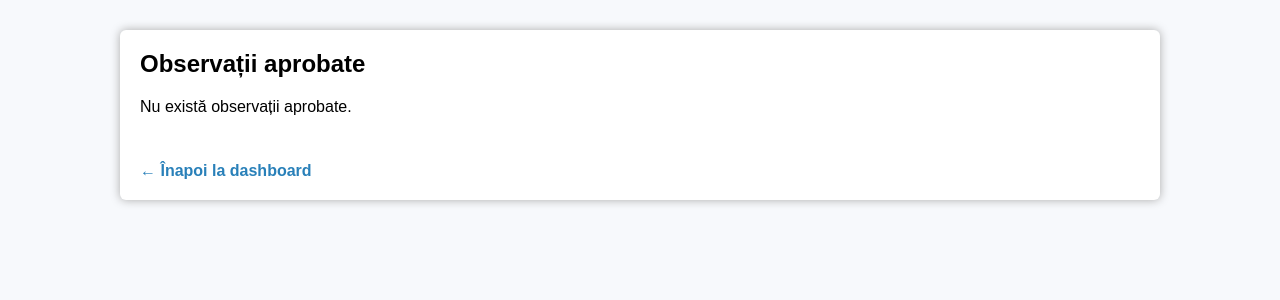
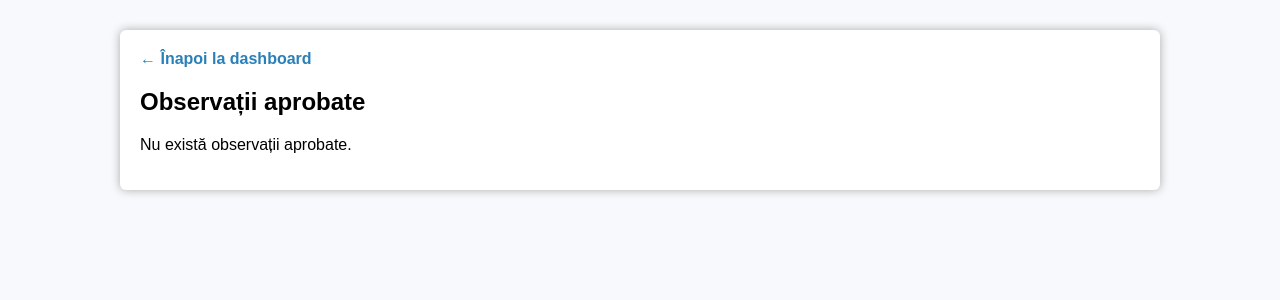
Before and after one commit to L1chenary/lichenary, a Flask app: page /admin/observations/approved in a window 1280 px wide. Shown: the top 300 px of the page. Run offline with Flask 3, Linux system fonts and the light colour scheme; a user stored in the database is signed in; data that the repository does not hold is empty.

Commit message:
Mutat butonul 'Înapoi la dashboard' în partea de sus a paginii

```diff
--- a/templates/admin_approved_observations.html
+++ b/templates/admin_approved_observations.html
@@ -58,7 +58,7 @@
         }
         .back-link {
             display: inline-block;
-            margin-top: 30px;
+            margin-bottom: 20px;
             text-decoration: none;
             color: #2980b9;
             font-weight: bold;
@@ -98,6 +98,7 @@
 </head>
 <body>
 <main>
+    <a href="{{ url_for('dashboard') }}" class="back-link">← Înapoi la dashboard</a>
     <h2>Observații aprobate</h2>
 
     {% if observations %}
@@ -137,8 +138,6 @@
     {% else %}
     <p>Nu există observații aprobate.</p>
     {% endif %}
-
-    <a href="{{ url_for('dashboard') }}" class="back-link">← Înapoi la dashboard</a>
 </main>
 
 <!-- Modal Viewer -->
```
